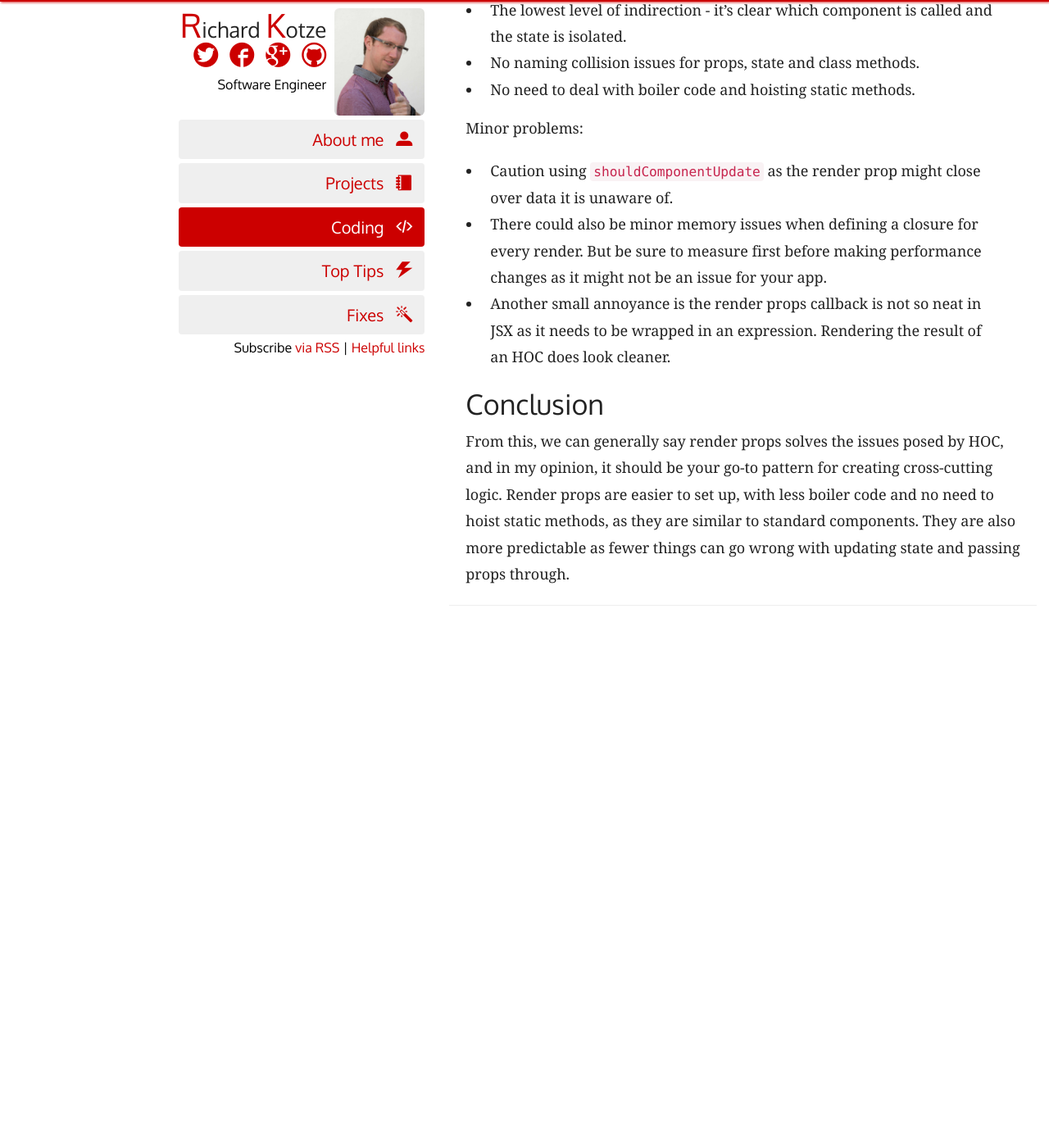
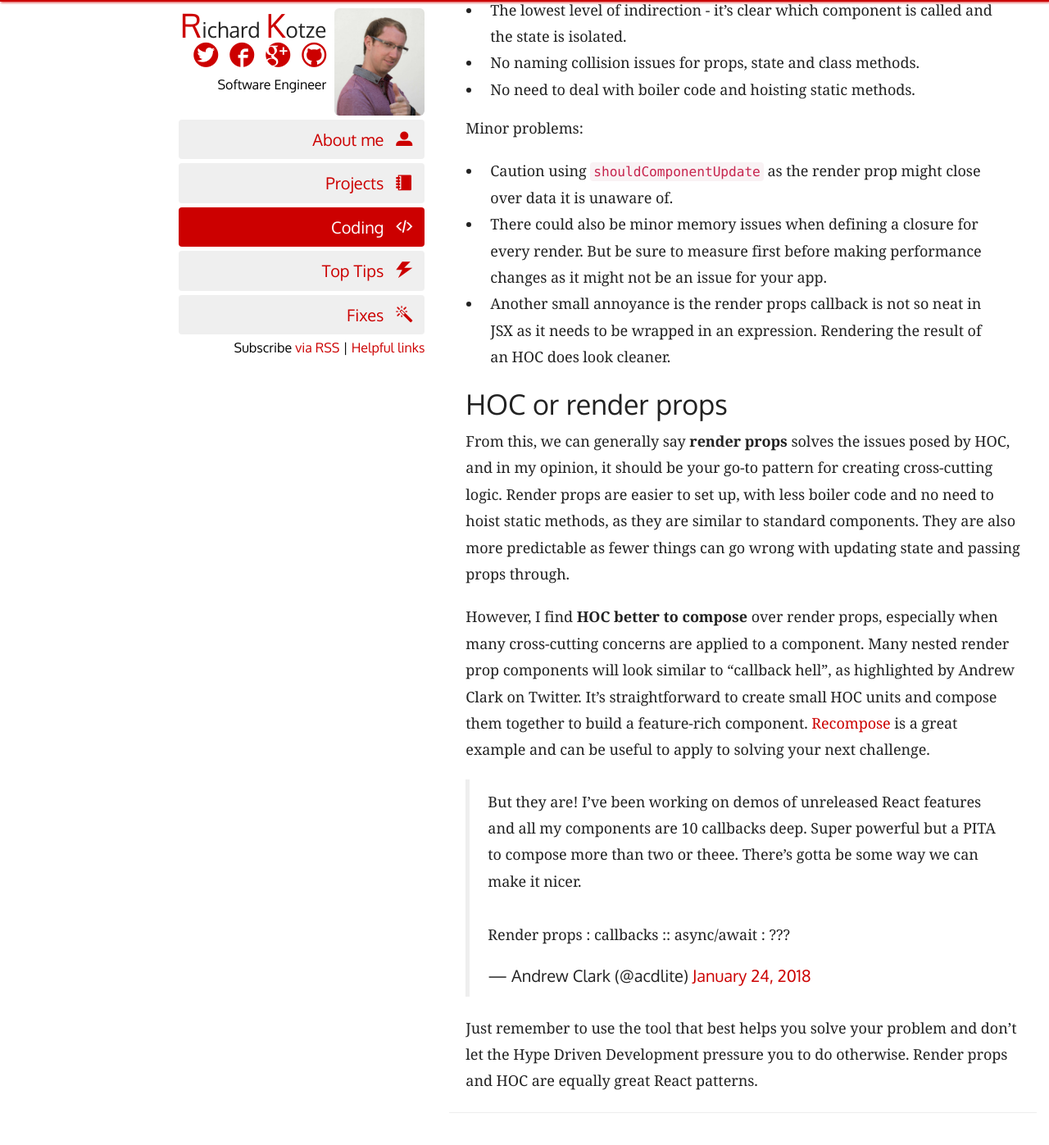
Before and after one commit to rkotze/rkotze.github.io, a Jekyll site: the page built from _posts/2018-05-15-hoc-vs-render-props-reactjs.md, in a window 1280 px wide and 1400 px high, scrolled down 2782 px. Shown: the top 1397 px of the window at 82% size. Built offline with Jekyll 4.4.1, drawn with Linux system fonts in a browser that asks for light colours; comment, search, counter and statistics services are not loaded; before the commit the page ends 3563 px from its top, so only the background shows below that; some of the changed text lies outside the part shown.

Commit message:
Final version of HOC vs Render props

```diff
--- a/_posts/2018-05-15-hoc-vs-render-props-reactjs.md
+++ b/_posts/2018-05-15-hoc-vs-render-props-reactjs.md
@@ -87,6 +87,13 @@ Minor problems:
 * There could also be minor memory issues when defining a closure for every render. But be sure to measure first before making performance changes as it might not be an issue for your app.
 * Another small annoyance is the render props callback is not so neat in JSX as it needs to be wrapped in an expression. Rendering the result of an HOC does look cleaner.
 
-## Conclusion
+## HOC or render props
 
-From this, we can generally say render props solves the issues posed by HOC, and in my opinion, it should be your go-to pattern for creating cross-cutting logic. Render props are easier to set up, with less boiler code and no need to hoist static methods, as they are similar to standard components. They are also more predictable as fewer things can go wrong with updating state and passing props through.
+From this, we can generally say **render props** solves the issues posed by HOC, and in my opinion, it should be your go-to pattern for creating cross-cutting logic. Render props are easier to set up, with less boiler code and no need to hoist static methods, as they are similar to standard components. They are also more predictable as fewer things can go wrong with updating state and passing props through.
+
+However, I find **HOC better to compose** over render props, especially when many cross-cutting concerns are applied to a component. Many nested render prop components will look similar to "callback hell", as highlighted by Andrew Clark on Twitter. It's straightforward to create small HOC units and compose them together to build a feature-rich component. [Recompose](https://github.com/acdlite/recompose){:target="\_blank"} is a great example and can be useful to apply to solving your next challenge.
+
+<blockquote class="twitter-tweet" data-lang="en"><p lang="en" dir="ltr">But they are! I’ve been working on demos of unreleased React features and all my components are 10 callbacks deep. Super powerful but a PITA to compose more than two or theee. There’s gotta be some way we can make it nicer.<br><br>Render props : callbacks :: async/await : ???</p>&mdash; Andrew Clark (@acdlite) <a href="https://twitter.com/acdlite/status/955954032194895872?ref_src=twsrc%5Etfw">January 24, 2018</a></blockquote>
+<script async src="https://platform.twitter.com/widgets.js" charset="utf-8"></script>
+
+Just remember to use the tool that best helps you solve your problem and don't let the Hype Driven Development pressure you to do otherwise. Render props and HOC are equally great React patterns.
```
Also changed, not shown: other parts of _posts/2018-05-15-hoc-vs-render-props-reactjs.md (+1 -1 lines).
